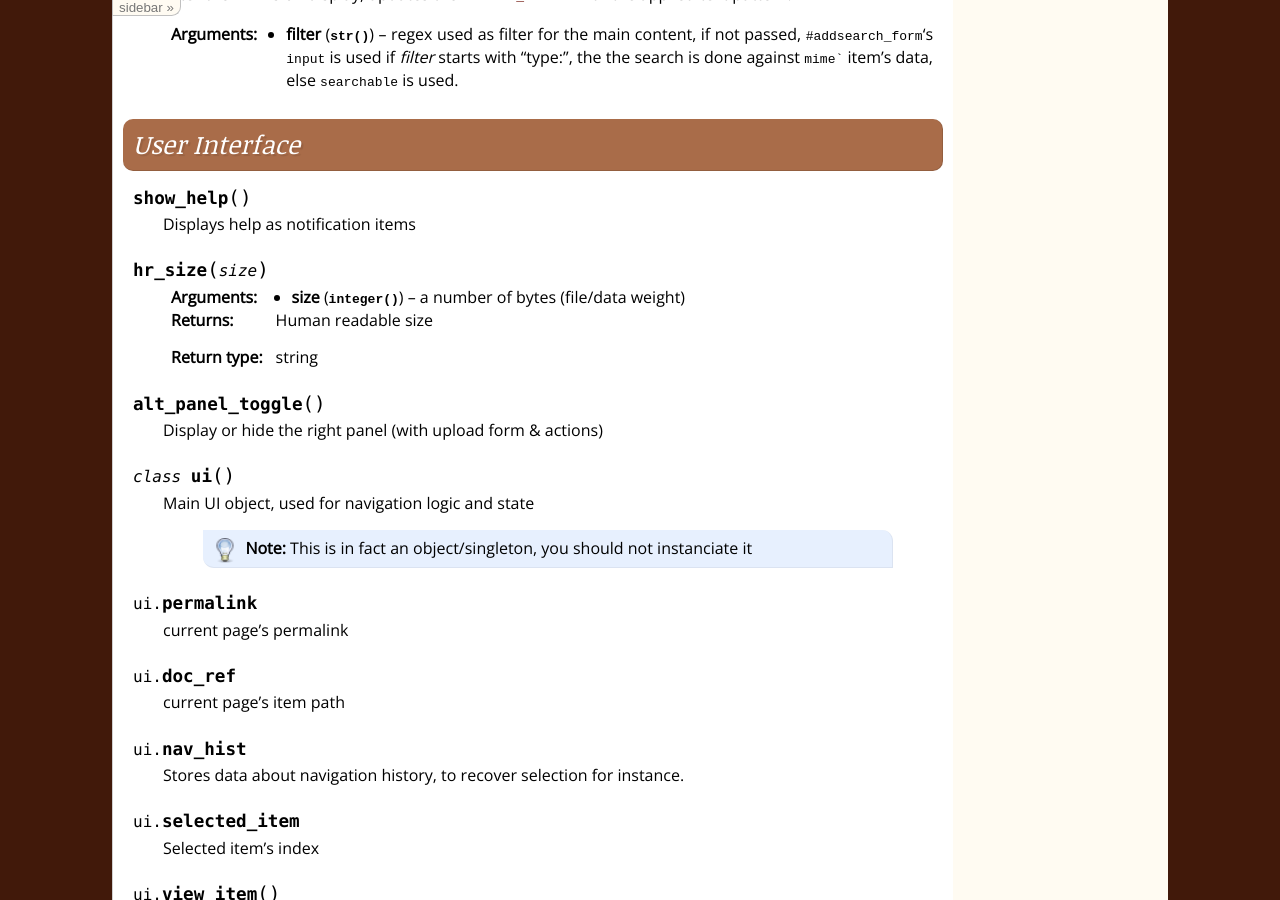
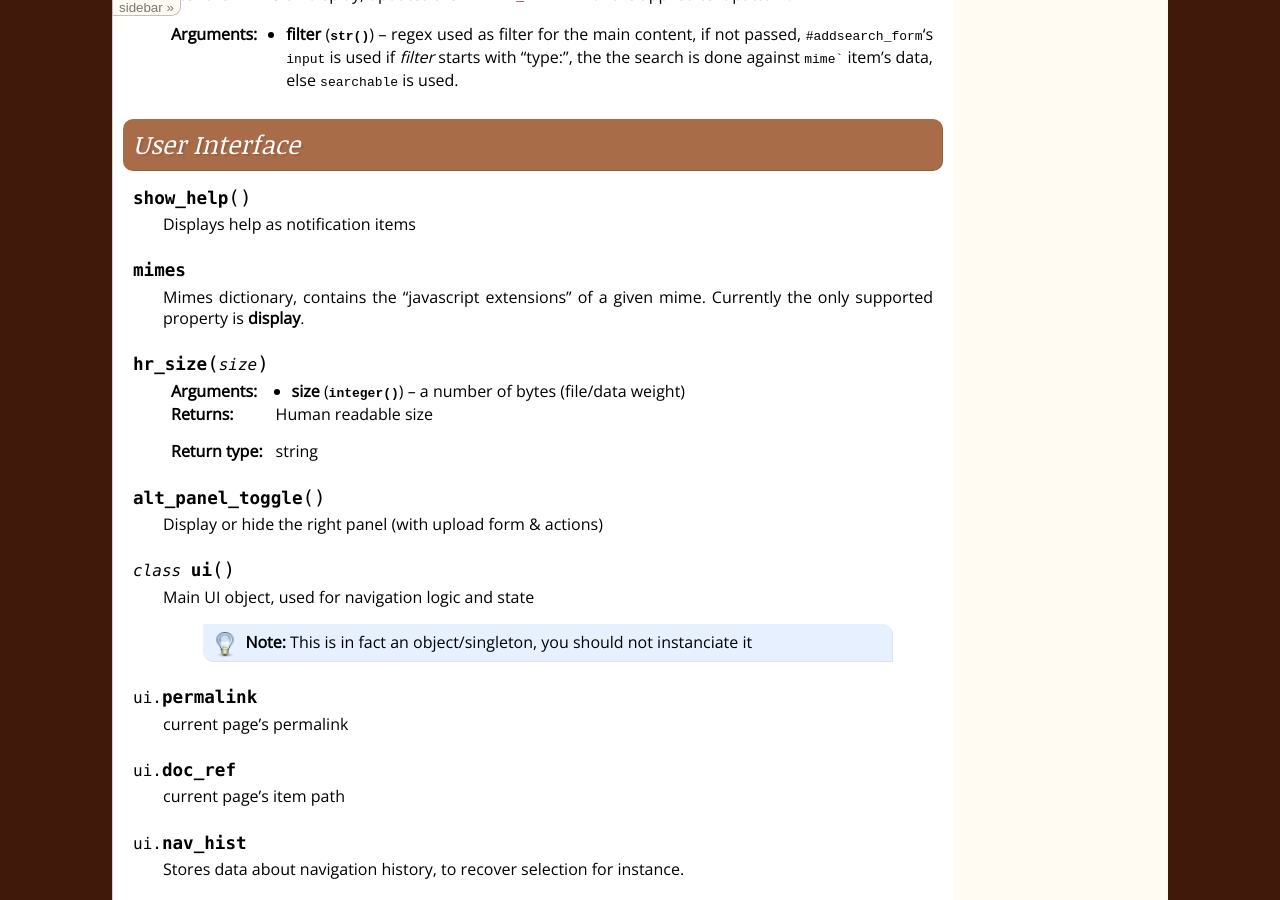
Before and after one commit to fdev31/weye, a Sphinx documentation site: the page built from doc/source/dev/jsapi.rst, in a window 1280 px wide and 900 px high, scrolled down 613 px. Built offline with Sphinx 7.4.7, drawn with Linux system fonts in a browser that asks for light colours; some web fonts are replaced.

Commit message:
push doc for mimes

```diff
--- a/doc/source/dev/jsapi.rst
+++ b/doc/source/dev/jsapi.rst
@@ -63,6 +63,10 @@ User Interface
 
      Displays help as notification items
 
+
+.. data:: mimes
+
+     Mimes dictionary, contains the "javascript extensions" of a given mime. Currently the only supported property is **display**.
 
 .. function:: hr_size(size)
 
```
Also changed, not shown: static/application.js (+8 -0 lines).
